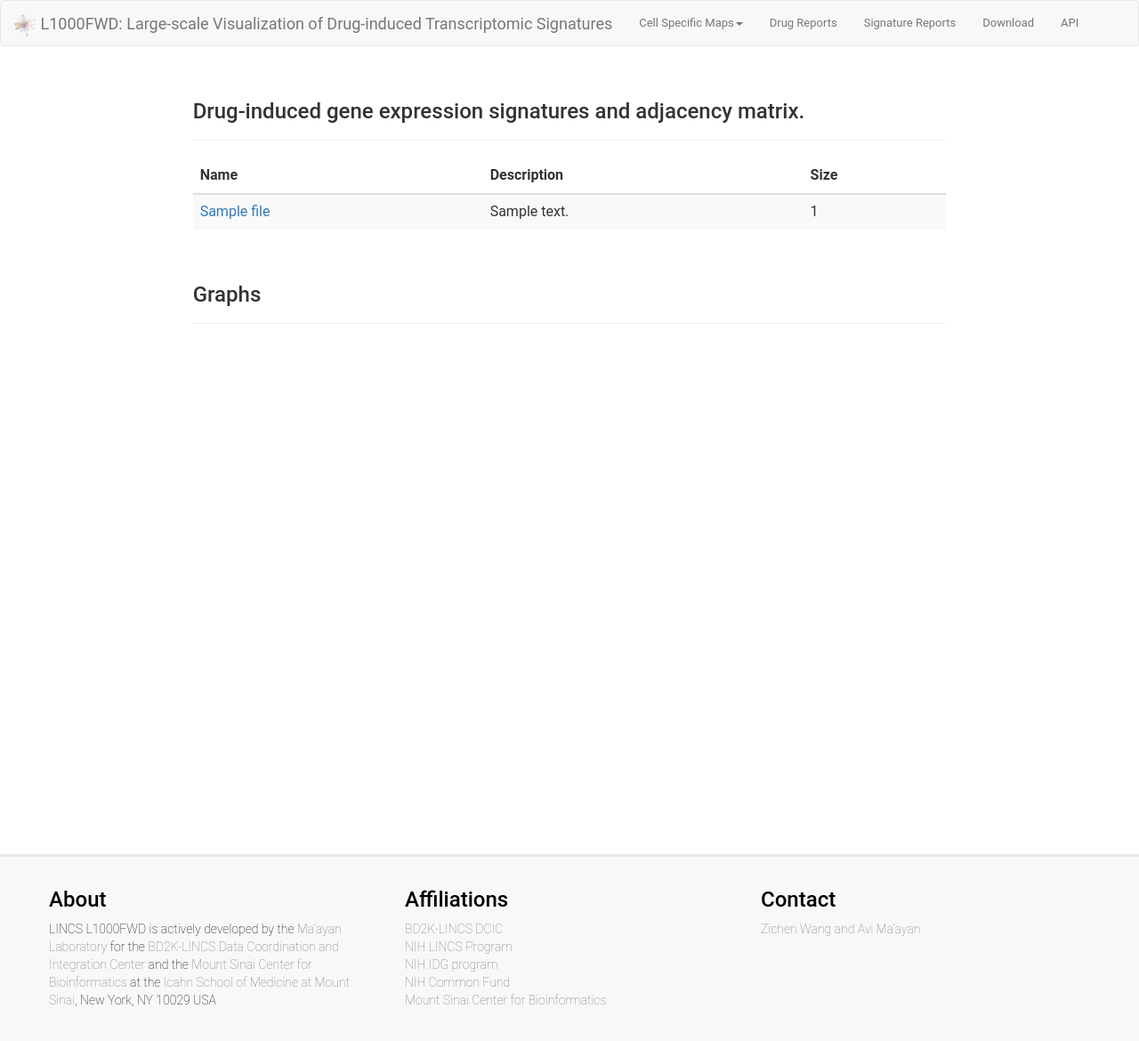
After one commit to MaayanLab/L1000FWD, a Python web app: template templates/download.html in a window 1280 px wide. The commit adds this page. Shown: the whole page at 89% size. Run offline with Jinja, Linux system fonts and the light colour scheme; the template is opened without the code that fills it: most values are stand-ins (such as "Sample title", 1, 10 or a date in 2020); some libraries are stand-ins or nearby versions.

Commit message:
Added download page (draft)

```diff
--- /dev/null
+++ b/templates/download.html
@@ -0,0 +1,69 @@
+<html>
+  <head>
+    <base href="{{ ENTER_POINT }}/"/>
+    <meta charset="utf-8">
+    <meta http-equiv="X-UA-Compatible" content="IE=edge">
+    <meta name="viewport" content="width=device-width, initial-scale=1">
+    <meta name="author" content="Zichen Wang (zichen.wang@mssm.edu)">
+    <title>L1000 Fireworks Display</title>
+    <!-- <link rel="icon" href="images/favicon.png" type="image/x-icon"> -->
+    <link rel="shortcut icon" href="images/favicon.ico">
+    <link rel="stylesheet" type="text/css" href="lib/bootstrap.css">
+    <link rel="stylesheet" type="text/css" href="lib/selectize.bootstrap3.css">
+    <link rel="stylesheet" type="text/css" href="lib/datatables.bootstrap.css">
+    <link rel="stylesheet" type="text/css" href="lib/bootstrap-select.min.css">
+    <link rel="stylesheet" type="text/css" href="css/main.css">
+  </head>
+  <body>
+    {% include 'partial/header.html' %}
+    <div id="body" class="container-full">
+        <div class="row">
+            <div class="col-md-8 col-md-offset-2">
+                <div class="row">
+                	<div class="page-header">
+                		<h3>Drug-induced gene expression signatures and adjacency matrix.</h3>
+                	</div>
+                    <table class="table table-striped table-hover">
+                    	<thead>
+                    		<tr>
+                    			<th>Name</th>
+                    			<th>Description</th>
+                    			<th>Size</th>
+                    		</tr>
+                    	</thead>
+                    	<tbody>
+                    		{% for file in download_files_meta %}
+                    		<tr>
+	                    		<td><a href="download/{{ file['name'] }}">{{ file['name'] }}</a></td>
+	                    		<td>{{ file['desc'] }}</td>
+	                    		<td>{{ file['size'] }}</td>
+                    		</tr>
+                    		{% endfor %}
+                    	</tbody>
+                    </table>
+                </div>
+                <div class="row">
+                	<div class="page-header">
+                		<h3>Graphs</h3>
+                	</div>
+                </div>
+            </div>
+        </div>
+    </div>
+    {% include 'partial/footer.html' %}
+
+    <script src="lib/jquery.min.js"></script>
+    <script src="lib/underscore-min.js"></script>
+    <script src="lib/backbone-min.js"></script>
+    <script src="lib/bootstrap.min.js"></script>
+
+    <script src="lib/d3.v3.min.js"></script>
+    <script src="lib/d3-legend.min.js"></script>
+    <script src="lib/selectize.js"></script>
+    <script src="lib/datatables.js"></script>
+    <script src="lib/datatables.bootstrap.js"></script>
+    <script src="lib/bootstrap-select.min.js"></script>
+
+
+  </body>
+</html>
--- a/templates/partial/header.html
+++ b/templates/partial/header.html
@@ -1,6 +1,6 @@
 <div id="nav">
   <nav class="navbar navbar-default" role="navigation">
-    <div class="container">
+    <div class="container-fluid">
         <!-- Brand and toggle get grouped for better mobile display -->
       <div class="navbar-header">
         <button type="button" class="navbar-toggle" data-toggle="collapse" data-target="#bs-example-navbar-collapse-1">
@@ -28,7 +28,8 @@
             </ul>
           </li>
           <li id="search-drug"><a href="search_drug">Drug Reports</a></li>
-          <li id="subset-sigs"><a href="subset_page">Signature Subsets</a></li>
+          <li id="subset-sigs"><a href="subset_page">Signature Reports</a></li>
+          <li id="download"><a href="download_page">Download</a></li>
           <li id="api"><a href="api_page">API</a></li>
 
         </ul>
```
Also changed, not shown: app.py (+21 -14 lines), orm.py (+28 -0 lines).
